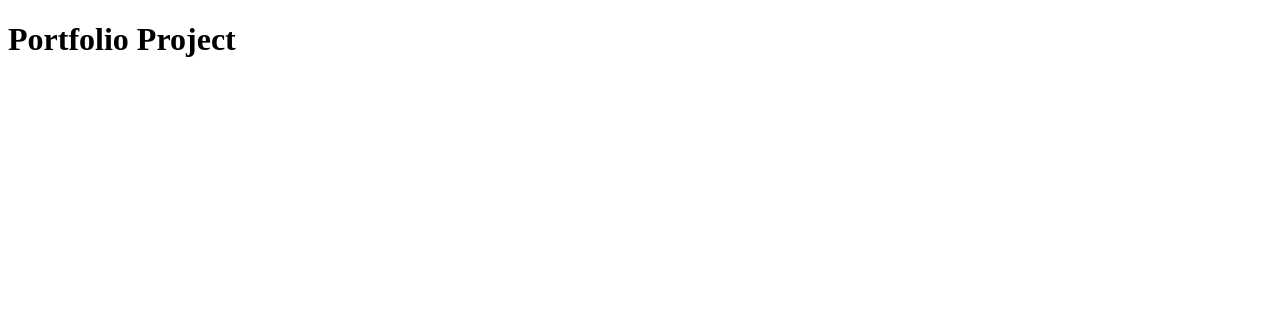
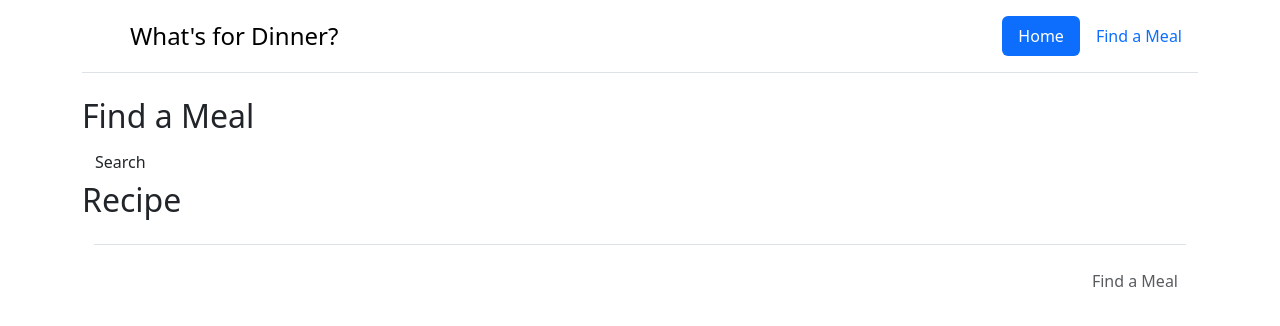
Before and after one commit to kjbronleewe/RecipeBuddy-Portfolio-Project, a plain HTML site: page index.html in a window 1280 px wide. Drawn offline with nearby package versions, Linux system fonts and the light colour scheme.

Commit message:
header and footer in html

```diff
--- a/index.html
+++ b/index.html
@@ -1,11 +1,80 @@
 <!DOCTYPE html>
 <html lang="en">
-<head>
-    <meta charset="UTF-8">
-    <meta name="viewport" content="width=device-width, initial-scale=1.0">
-    <title>Portfolio Project</title>
-</head>
-<body>
-    <h1>Portfolio Project</h1>
-</body>
+  <head>
+    <meta charset="UTF-8" />
+    <meta name="viewport" content="width=device-width, initial-scale=1.0" />
+    <link
+      href="https://cdn.jsdelivr.net/npm/bootstrap@5.3.3/dist/css/bootstrap.min.css"
+      rel="stylesheet"
+      integrity="sha384-QWTKZyjpPEjISv5WaRU9OFeRpok6YctnYmDr5pNlyT2bRjXh0JMhjY6hW+ALEwIH"
+      crossorigin="anonymous"
+    />
+    <title>What's for Dinner?</title>
+  </head>
+  <body>
+    <div class="container">
+      <!-- Header -->
+      <header
+        class="d-flex flex-wrap justify-content-center py-3 mb-4 border-bottom"
+      >
+        <a
+          href="/"
+          class="d-flex align-items-center mb-3 mb-md-0 me-md-auto link-body-emphasis text-decoration-none"
+        >
+          <svg class="bi me-2" width="40" height="32">
+            <use xlink:href="#bootstrap"></use>
+          </svg>
+          <span class="fs-4">What's for Dinner?</span>
+        </a>
+
+        <ul class="nav nav-pills">
+          <li class="nav-item">
+            <a href="#" class="nav-link active" aria-current="page">Home</a>
+          </li>
+          <li class="nav-item">
+            <a href="#filter" class="nav-link">Find a Meal</a>
+          </li>
+        </ul>
+      </header>
+
+      <!-- Filter using a form to select ingredients, button to search at the end.  -->
+      <h2 id="filter">Find a Meal</h2>
+      <form>
+        <button type="submit" class="btn" id="search">Search</button>
+      </form>
+
+      <!-- Search results -->
+      <h2 id="recipe">Recipe</h2>
+
+      <!-- Footer -->
+      <div class="container">
+        <footer
+          class="d-flex flex-wrap justify-content-between align-items-center py-3 my-4 border-top"
+        >
+          <a
+            href="/"
+            class="col-md-4 d-flex align-items-center justify-content-center mb-3 mb-md-0 me-md-auto link-body-emphasis text-decoration-none"
+          >
+            <svg class="bi me-2" width="40" height="32">
+              <use xlink:href="#bootstrap"></use>
+            </svg>
+          </a>
+
+          <ul class="nav col-md-4 justify-content-end">
+            <li class="nav-item">
+              <a href="#filter" class="nav-link px-2 text-body-secondary"
+                >Find a Meal</a
+              >
+            </li>
+          </ul>
+        </footer>
+      </div>
+    </div>
+    <script
+      src="https://cdn.jsdelivr.net/npm/bootstrap@5.3.3/dist/js/bootstrap.bundle.min.js"
+      integrity="sha384-YvpcrYf0tY3lHB60NNkmXc5s9fDVZLESaAA55NDzOxhy9GkcIdslK1eN7N6jIeHz"
+      crossorigin="anonymous"
+    ></script>
+    <script src="./portfolio_project.js"></script>
+  </body>
 </html>
```
